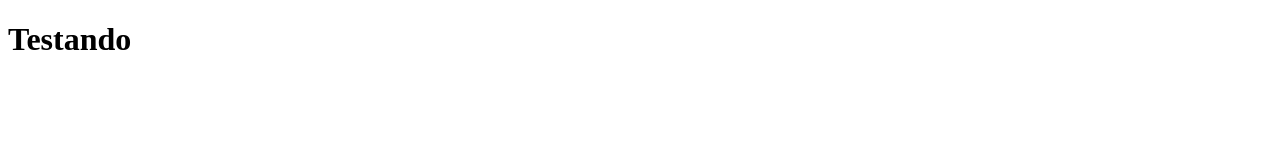
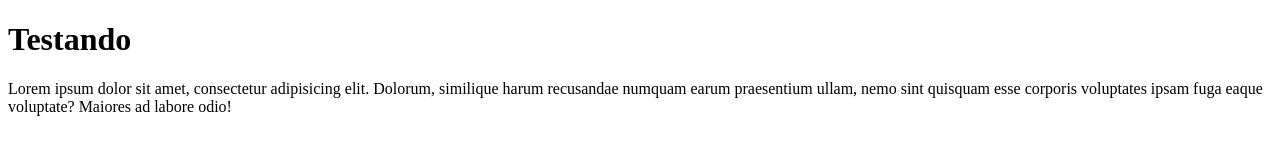
Before and after one commit to GabeBR88/CaraOuCoroa, a plain HTML site: page index.html in a window 1280 px wide. Drawn offline with Linux system fonts and the light colour scheme.

Commit message:
Exemplo de commit realizado dentro do vs code

```diff
--- a/index.html
+++ b/index.html
@@ -7,5 +7,11 @@
   </head>
   <body>
     <h1>Testando</h1>
+    <p>
+      Lorem ipsum dolor sit amet, consectetur adipisicing elit. Dolorum,
+      similique harum recusandae numquam earum praesentium ullam, nemo sint
+      quisquam esse corporis voluptates ipsam fuga eaque voluptate? Maiores ad
+      labore odio!
+    </p>
   </body>
 </html>
```
